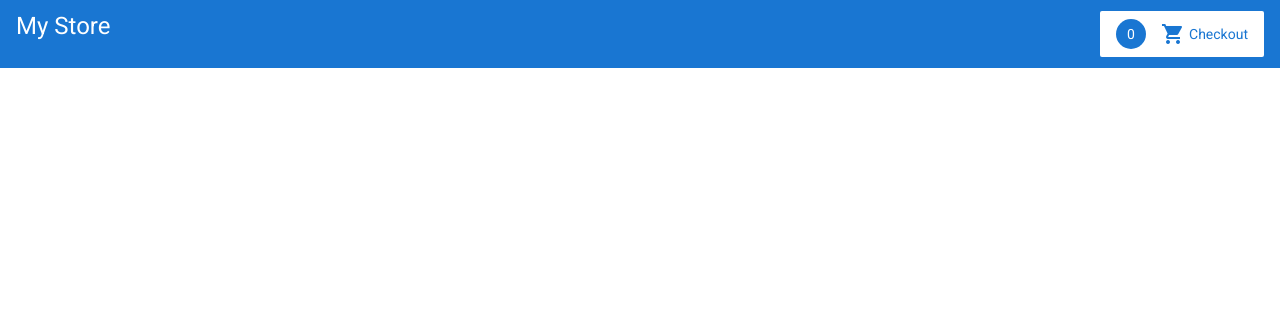
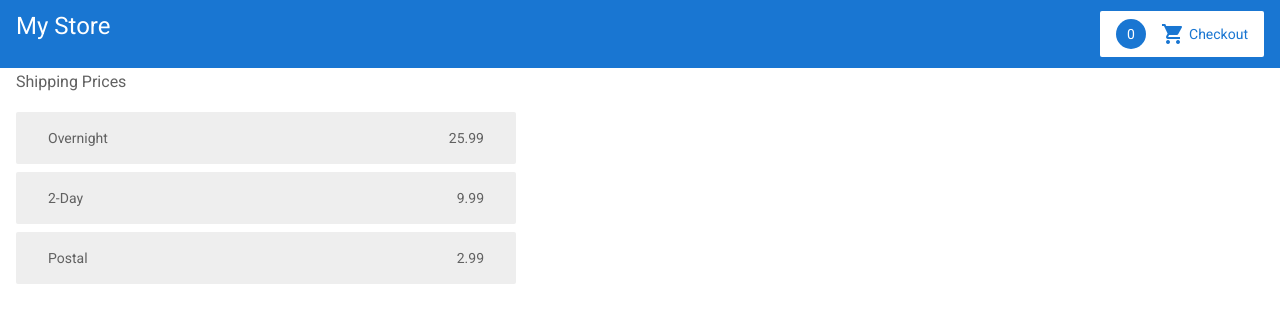
Before and after one commit to ocbtec/web-store-exercise, an Angular app: page /shipping in a window 1280 px wide. Before the commit this address led to /. Shown: the top 322 px of the page. Built offline with nearby package versions, Linux system fonts and the light colour scheme.

Commit message:
added shipping component

```diff
--- a/src/app/app-routing.module.ts
+++ b/src/app/app-routing.module.ts
@@ -3,11 +3,13 @@
 import { CartComponent } from './cart/cart.component';
 import { ProductDetailsComponent } from './product-details/product-details.component';
 import { ProductListComponent } from './product-list/product-list.component';
+import { ShippingComponent } from './shipping/shipping.component';
 
 const routes: Routes = [
   { path: '', component: ProductListComponent },
   { path: 'products/:productId', component: ProductDetailsComponent },
-  { path: 'cart', component: CartComponent }
+  { path: 'cart', component: CartComponent },
+  { path: 'shipping', component: ShippingComponent }
 ];
 
 @NgModule({
--- a/src/app/app.module.ts
+++ b/src/app/app.module.ts
@@ -12,6 +12,7 @@
 import { ProductDetailsComponent } from './product-details/product-details.component';
 import { AppRoutingModule } from './app-routing.module';
 import { CartComponent } from './cart/cart.component';
+import { ShippingComponent } from './shipping/shipping.component';
 
 @NgModule({
   imports: [
@@ -28,7 +29,8 @@
     ProductListComponent,
     ProductAlertsComponent,
     ProductDetailsComponent,
-    CartComponent
+    CartComponent,
+    ShippingComponent
   ],
   bootstrap: [ AppComponent ]
 })
--- a/src/app/cart.service.ts
+++ b/src/app/cart.service.ts
@@ -1,4 +1,5 @@
 import { Injectable } from '@angular/core';
+import { HttpClient } from '@angular/common/http';
 
 @Injectable({
   providedIn: 'root'
@@ -7,7 +8,7 @@
   items: Array<ShoppingItem> = [];
   itemsCount: number = 0;
 
-  constructor() { }
+  constructor(private http: HttpClient) { }
 
   addToCart(product: Product | undefined) {
     let itemIndex: number = -1;
@@ -24,13 +25,16 @@
       }
     }
   }
+
   getItems() {
     return this.items;
   }
+
   clearCart() {
     this.items = [];
     return this.items;
   }
+
   getTotalPrice(): number {
     let totalPrice: number = 0;
     this.items.forEach(element => {
@@ -46,6 +50,9 @@
     });
   }
 
+  getShippingPrices() {
+    return this.http.get('./assets/shipping.json')
+  }
 }
 
 export class Product {
--- a/src/app/cart/cart.component.html
+++ b/src/app/cart/cart.component.html
@@ -1,4 +1,8 @@
 <h3>Cart</h3>
+
+<p>
+  <a routerLink="/shipping">Shipping Prices</a>
+</p>
 
 <div class="cart-item" *ngFor="let item of items">
   <div>{{ item.product.name }}</div>
--- /dev/null
+++ b/src/app/shipping/shipping.component.html
@@ -0,0 +1,9 @@
+<h3>Shipping Prices</h3>
+
+<div
+  class="shipping-item"
+  *ngFor="let shipping of shippingCosts | async"
+>
+  <span>{{ shipping.type }}</span>
+  <span>{{ shipping.price }}</span>
+</div>
--- /dev/null
+++ b/src/app/shipping/shipping.component.ts
@@ -0,0 +1,20 @@
+import { Component, OnInit } from '@angular/core';
+import { CartService } from '../cart.service';
+
+@Component({
+  selector: 'app-shipping',
+  templateUrl: './shipping.component.html',
+  styleUrls: ['./shipping.component.css']
+})
+export class ShippingComponent implements OnInit {
+  // shippingCosts: Observable<Object> = new Observable<Object>();
+  // shippingCosts!: Observable<Object>;
+  shippingCosts: any;
+
+  constructor(private cartService: CartService) { }
+
+  ngOnInit(): void {
+    this.shippingCosts = this.cartService.getShippingPrices();
+  }
+
+}
```
Also changed, not shown: src/app/shipping/shipping.component.css (added), 1 other file (tests, documents, lock files or other folders).
